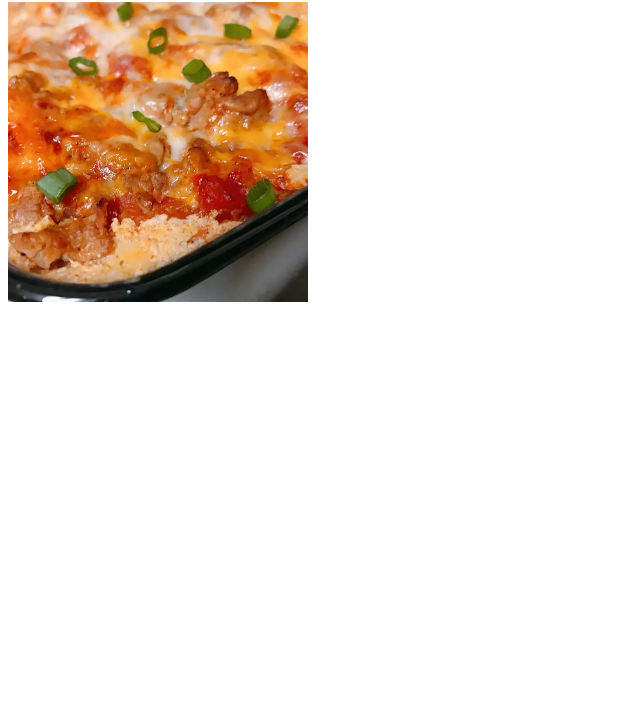
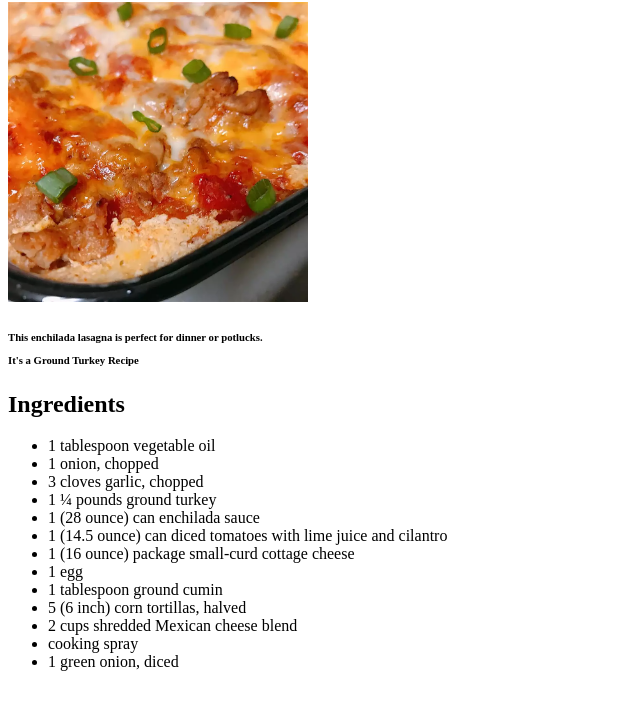
Before and after one commit to damdam2306/odin-recipes, a plain HTML site: page recipes/lasagna.html in a window 1280 px wide. Shown: the part 78-788 px from the top of the page, without its empty margins (0-640 px from the left). Drawn offline with Linux system fonts and the light colour scheme.

Commit message:
Add ingredient list

```diff
--- a/recipes/lasagna.html
+++ b/recipes/lasagna.html
@@ -8,6 +8,27 @@
 </head>
 <body>
     <h1>Lasagna</h1>
-    <img src="../img/lasagna.jpg" width="300">
+    <img src="../img/lasagna.jpg" width="300" alt="Lasagna">
+    <h6>
+        <p>This enchilada lasagna is perfect for dinner or potlucks.</p>
+        <p>It's a Ground Turkey Recipe</p>
+    </h6>
+
+    <h2>Ingredients</h2>
+    <ul>
+        <li>1 tablespoon vegetable oil</li>
+        <li>1 onion, chopped</li>
+        <li>3 cloves garlic, chopped</li>
+        <li>1 ¼ pounds ground turkey</li>
+        <li>1 (28 ounce) can enchilada sauce</li>
+        <li>1 (14.5 ounce) can diced tomatoes with lime juice and cilantro</li>
+        <li>1 (16 ounce) package small-curd cottage cheese</li>
+        <li>1 egg</li>
+        <li>1 tablespoon ground cumin</li>
+        <li>5 (6 inch) corn tortillas, halved</li>
+        <li>2 cups shredded Mexican cheese blend</li>
+        <li>cooking spray</li>
+        <li>1 green onion, diced</li>
+    </ul>
 </body>
 </html>
```
